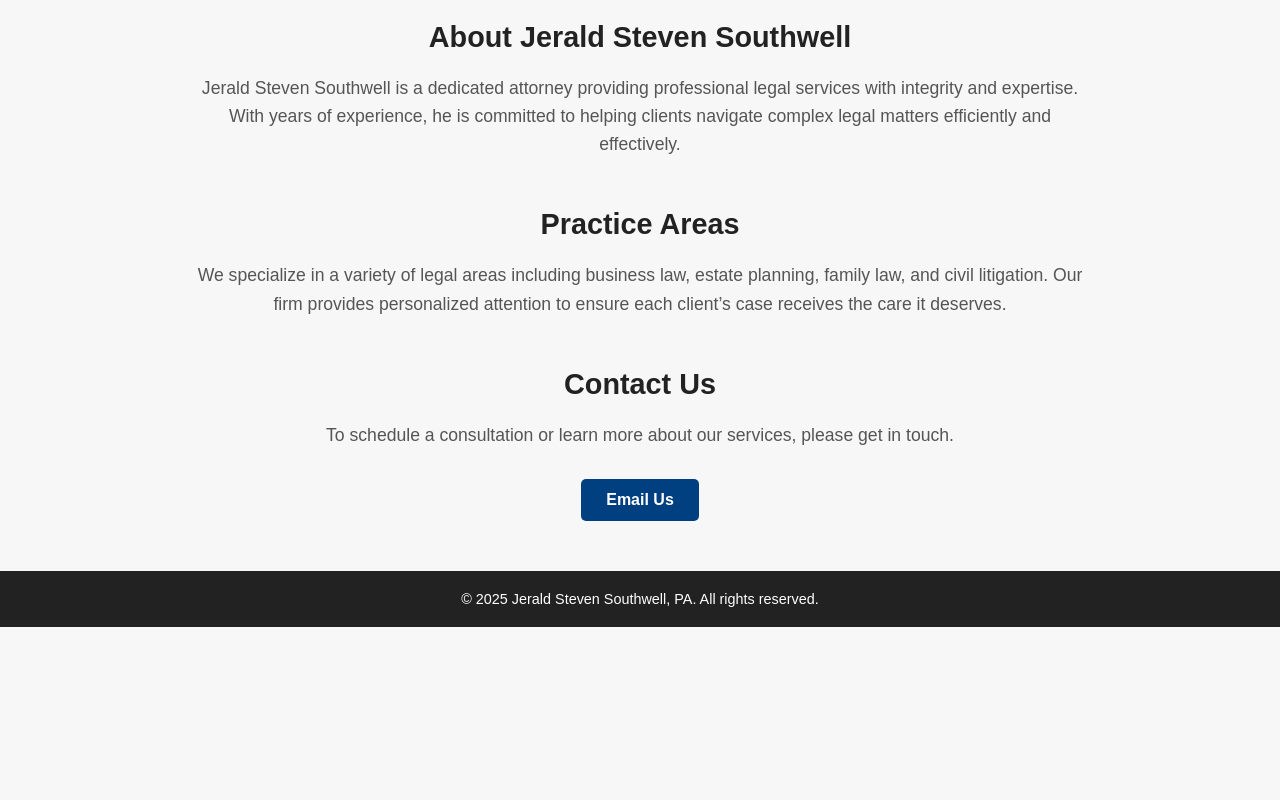
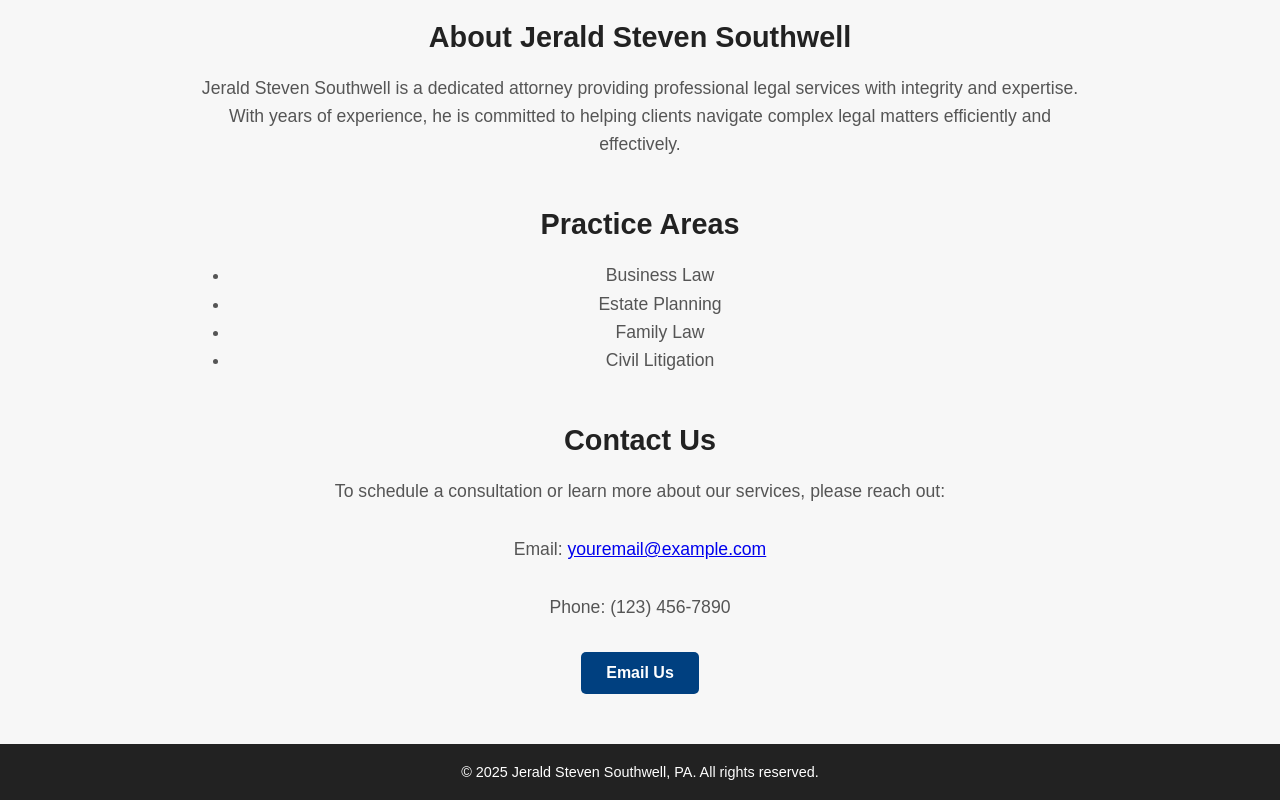
Before and after one commit to username67tb/Myfirstwebsite, a plain HTML site: page index.html in a window 1280 px wide. Shown: the part 621-1421 px from the top of the page. Before the commit the page ends 1248 px from the top, so only its background shows below. Drawn offline with Linux system fonts and the light colour scheme.

Commit message:
Update index.html

```diff
--- a/index.html
+++ b/index.html
@@ -12,6 +12,7 @@
       font-family: Arial, sans-serif;
       background-color: #f7f7f7;
       color: #333;
+      scroll-behavior: smooth; /* smooth scrolling */
     }
 
     /* Header with logo */
@@ -40,11 +41,14 @@
       margin-bottom: 40px;
     }
 
-    /* Navigation */
+    /* Navigation bar */
     nav {
       background-color: #004080;
       text-align: center;
       padding: 10px 0;
+      position: sticky;
+      top: 0;
+      z-index: 1000;
     }
 
     nav a {
@@ -57,7 +61,7 @@
     }
 
     nav a:hover {
-      color: #d9a066; /* subtle accent on hover */
+      color: #d9a066;
     }
 
     /* Section styles */
@@ -74,7 +78,7 @@
       font-size: 1.8em;
     }
 
-    p {
+    p, ul {
       color: #555;
       font-size: 1.1em;
       line-height: 1.6em;
@@ -106,14 +110,13 @@
       margin-top: 40px;
       font-size: 0.9em;
     }
-
   </style>
 </head>
 <body>
 
   <!-- Header with logo -->
   <header>
-    <img src="logo.jpeg" alt="Jerald Steven Southwell, PA Logo" class="logo">
+    <img src="logo.jpeg" alt="Jerald Steven Southwell Logo" class="logo">
     <h1>Jerald Steven Southwell, PA</h1>
     <p class="tagline">Attorney at Law</p>
   </header>
@@ -134,13 +137,20 @@
   <!-- Practice Areas Section -->
   <section id="practice">
     <h2>Practice Areas</h2>
-    <p>We specialize in a variety of legal areas including business law, estate planning, family law, and civil litigation. Our firm provides personalized attention to ensure each client’s case receives the care it deserves.</p>
+    <ul>
+      <li>Business Law</li>
+      <li>Estate Planning</li>
+      <li>Family Law</li>
+      <li>Civil Litigation</li>
+    </ul>
   </section>
 
   <!-- Contact Section -->
   <section id="contact">
     <h2>Contact Us</h2>
-    <p>To schedule a consultation or learn more about our services, please get in touch.</p>
+    <p>To schedule a consultation or learn more about our services, please reach out:</p>
+    <p>Email: <a href="mailto:youremail@example.com">youremail@example.com</a></p>
+    <p>Phone: (123) 456-7890</p>
     <a href="mailto:youremail@example.com" class="button">Email Us</a>
   </section>
 
```
